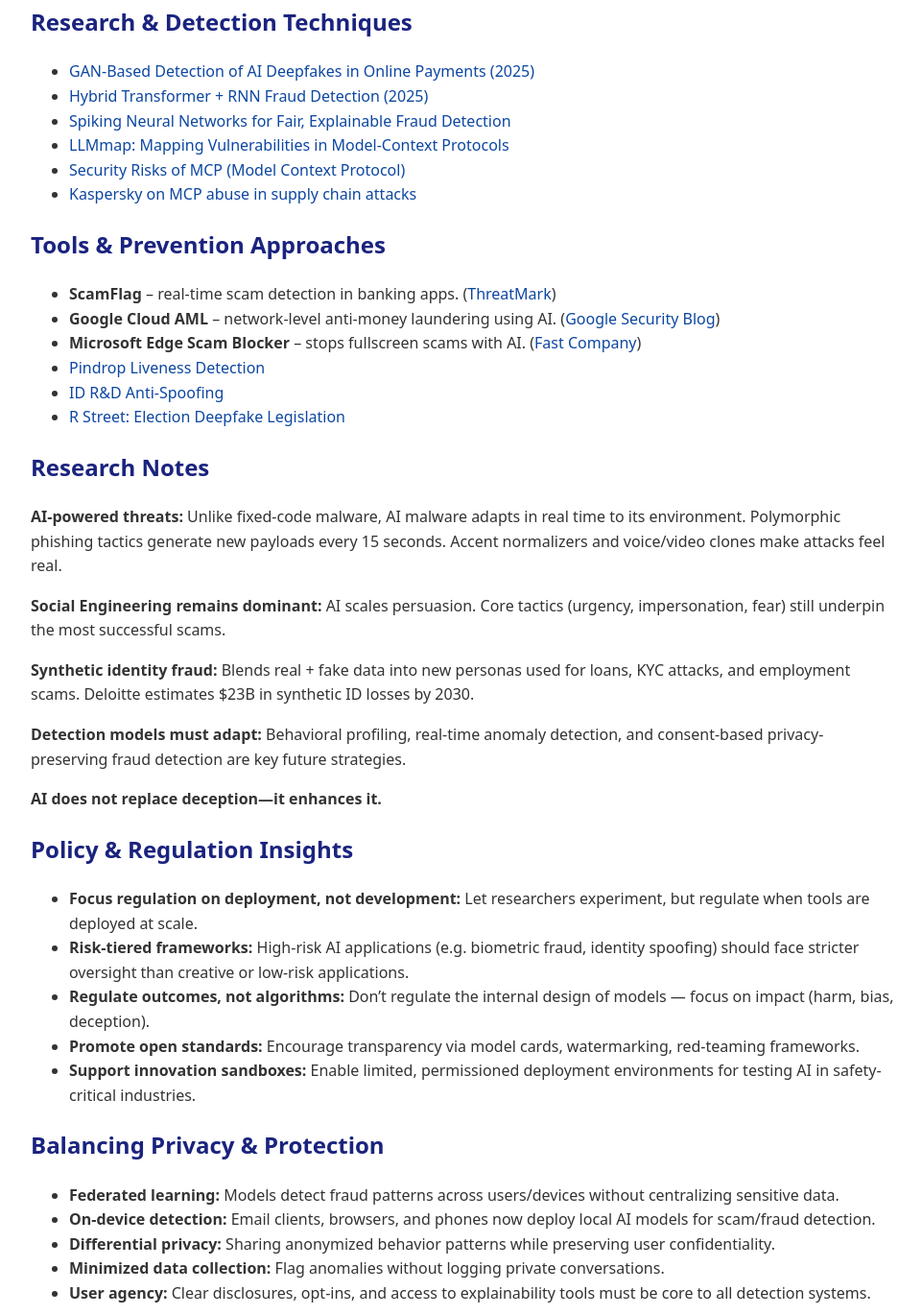
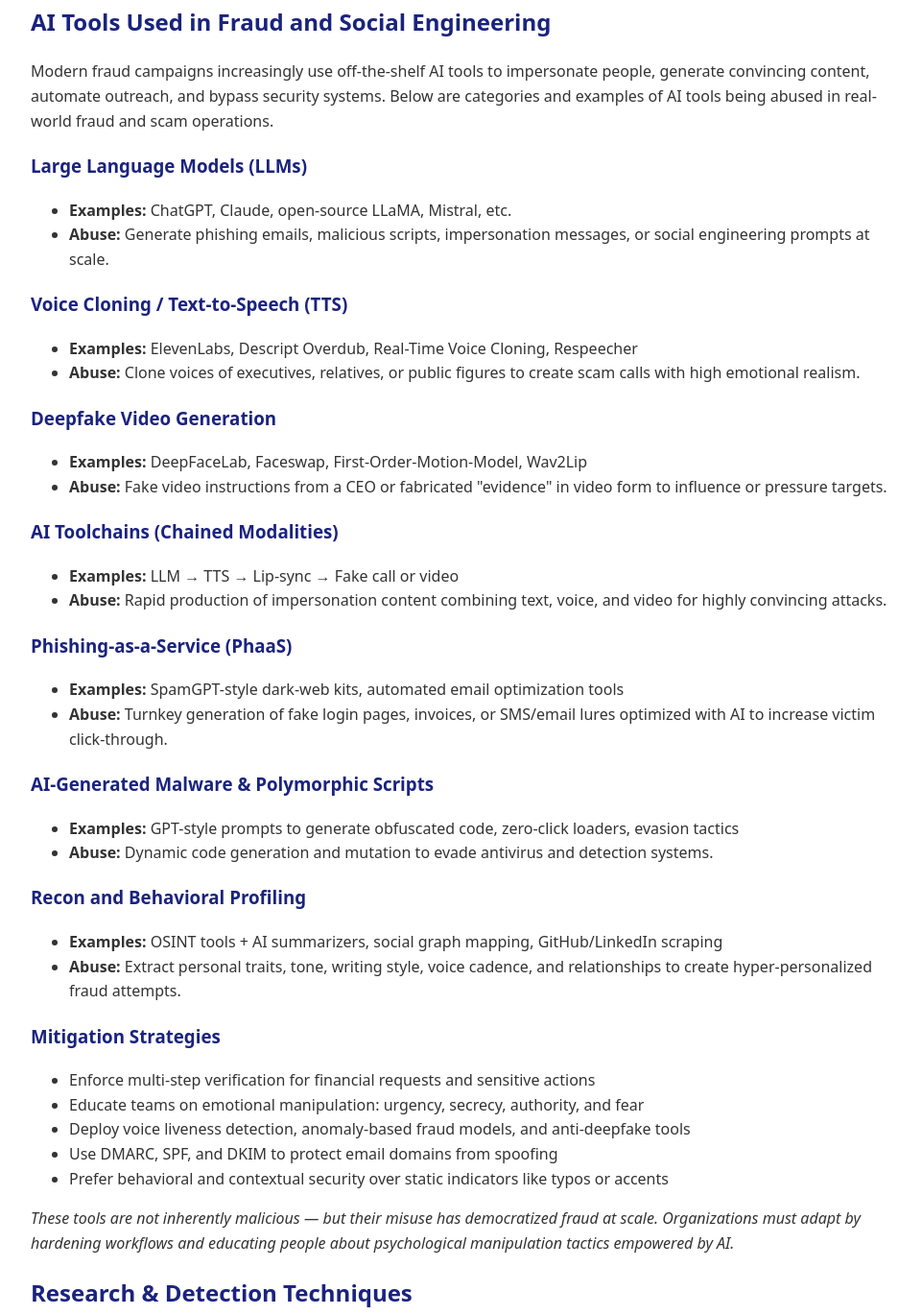
Before and after one commit to skwyddie/AI-Fraud-Resources, a plain HTML site: page docs/index.html in a window 1280 px wide. Shown: the part 437-1807 px from the top of the page at 96% size, without its empty margins (158-1119 px from the left). Drawn offline with Linux system fonts and the light colour scheme.

Commit message:
Enhance documentation on AI fraud tools and practices
Added a section on AI tools used in fraud and social engineering, detailing various categories and examples of their misuse. Updated best practices for individuals to include links for recognizing social engineering cues.

```diff
--- a/docs/index.html
+++ b/docs/index.html
@@ -58,14 +58,68 @@
     <li><strong>Over 53% of accounting professionals</strong> were targeted with AI deepfake scams in 2024. (<a href="https://www.iaacu.org/about-us/about-iaacu/our-blog/blog/2025/01/14/5-ai-scams-set-to-surge-in-2025--what-you-need-to-know" target="_blank">IAACU</a>)</li>
   </ul>
 
+  <h2>AI Tools Used in Fraud and Social Engineering</h2>
+  <p>Modern fraud campaigns increasingly use off-the-shelf AI tools to impersonate people, generate convincing content, automate outreach, and bypass security systems. Below are categories and examples of AI tools being abused in real-world fraud and scam operations.</p>
+
+    <h3>Large Language Models (LLMs)</h3>
+    <ul>
+      <li><strong>Examples:</strong> ChatGPT, Claude, open-source LLaMA, Mistral, etc.</li>
+      <li><strong>Abuse:</strong> Generate phishing emails, malicious scripts, impersonation messages, or social engineering prompts at scale.</li>
+    </ul>
+
+    <h3>Voice Cloning / Text-to-Speech (TTS)</h3>
+    <ul>
+      <li><strong>Examples:</strong> ElevenLabs, Descript Overdub, Real-Time Voice Cloning, Respeecher</li>
+      <li><strong>Abuse:</strong> Clone voices of executives, relatives, or public figures to create scam calls with high emotional realism.</li>
+    </ul>
+
+    <h3>Deepfake Video Generation</h3>
+    <ul>
+      <li><strong>Examples:</strong> DeepFaceLab, Faceswap, First-Order-Motion-Model, Wav2Lip</li>
+      <li><strong>Abuse:</strong> Fake video instructions from a CEO or fabricated "evidence" in video form to influence or pressure targets.</li>
+    </ul>
+
+    <h3>AI Toolchains (Chained Modalities)</h3>
+    <ul>
+      <li><strong>Examples:</strong> LLM → TTS → Lip-sync → Fake call or video</li>
+      <li><strong>Abuse:</strong> Rapid production of impersonation content combining text, voice, and video for highly convincing attacks.</li>
+    </ul>
+
+    <h3>Phishing-as-a-Service (PhaaS)</h3>
+    <ul>
+      <li><strong>Examples:</strong> SpamGPT-style dark-web kits, automated email optimization tools</li>
+      <li><strong>Abuse:</strong> Turnkey generation of fake login pages, invoices, or SMS/email lures optimized with AI to increase victim click-through.</li>
+    </ul>
+
+    <h3>AI-Generated Malware & Polymorphic Scripts</h3>
+    <ul>
+      <li><strong>Examples:</strong> GPT-style prompts to generate obfuscated code, zero-click loaders, evasion tactics</li>
+      <li><strong>Abuse:</strong> Dynamic code generation and mutation to evade antivirus and detection systems.</li>
+    </ul>
+
+    <h3>Recon and Behavioral Profiling</h3>
+    <ul>
+      <li><strong>Examples:</strong> OSINT tools + AI summarizers, social graph mapping, GitHub/LinkedIn scraping</li>
+      <li><strong>Abuse:</strong> Extract personal traits, tone, writing style, voice cadence, and relationships to create hyper-personalized fraud attempts.</li>
+    </ul>
+
+   <h3>Mitigation Strategies</h3>
+   <ul>
+      <li>Enforce multi-step verification for financial requests and sensitive actions</li>
+      <li>Educate teams on emotional manipulation: urgency, secrecy, authority, and fear</li>
+      <li>Deploy voice liveness detection, anomaly-based fraud models, and anti-deepfake tools</li>
+      <li>Use DMARC, SPF, and DKIM to protect email domains from spoofing</li>
+      <li>Prefer behavioral and contextual security over static indicators like typos or accents</li>
+    </ul>
+
+<p><em>These tools are not inherently malicious — but their misuse has democratized fraud at scale. Organizations must adapt by hardening workflows and educating people about psychological manipulation tactics empowered by AI.</em></p>
+
+
   <h2>Research & Detection Techniques</h2>
   <ul>
     <li><a href="https://arxiv.org/abs/2501.07033" target="_blank">GAN-Based Detection of AI Deepfakes in Online Payments (2025)</a></li>
     <li><a href="https://arxiv.org/abs/2504.03750" target="_blank">Hybrid Transformer + RNN Fraud Detection (2025)</a></li>
     <li><a href="https://arxiv.org/abs/2508.16915" target="_blank">Spiking Neural Networks for Fair, Explainable Fraud Detection</a></li>
-    <li><a href="https://arxiv.org/abs/2407.15847" target="_blank">LLMmap: Mapping Vulnerabilities in Model-Context Protocols</a></li>
-    <li><a href="https://www.pillar.security/blog/the-security-risks-of-model-context-protocol-mcp" target="_blank">Security Risks of MCP (Model Context Protocol)</a></li>
-    <li><a href="https://securelist.com/model-context-protocol-for-ai-integration-abused-in-supply-chain-attacks/117473/" target="_blank">Kaspersky on MCP abuse in supply chain attacks</a></li>
   </ul>
 
   <h2>Tools & Prevention Approaches</h2>
@@ -119,7 +173,7 @@
 <ul>
   <li><strong>Establish trusted channels:</strong> Always verify unexpected communications (calls, emails, payment requests).</li>
   <li><strong>Pause before responding:</strong> Take time to reflect or contact a trusted person — urgency is often a red flag.</li>
-  <li><strong>Recognize social engineering cues:</strong> Authority, fear, secrecy, and emotional pressure are common themes.</li>
+  <li><strong>Recognize social engineering cues:</strong> <a href="https://library.mosse-institute.com/articles/2023/07/social-engineering-principles.html">Authority, fear, secrecy, and emotional pressure are common themes.</a> </li>
   <li><strong>Stay informed:</strong> Learn how fraud evolves. Use up-to-date browser, email, and phone protections.</li>
 </ul>
 
```
